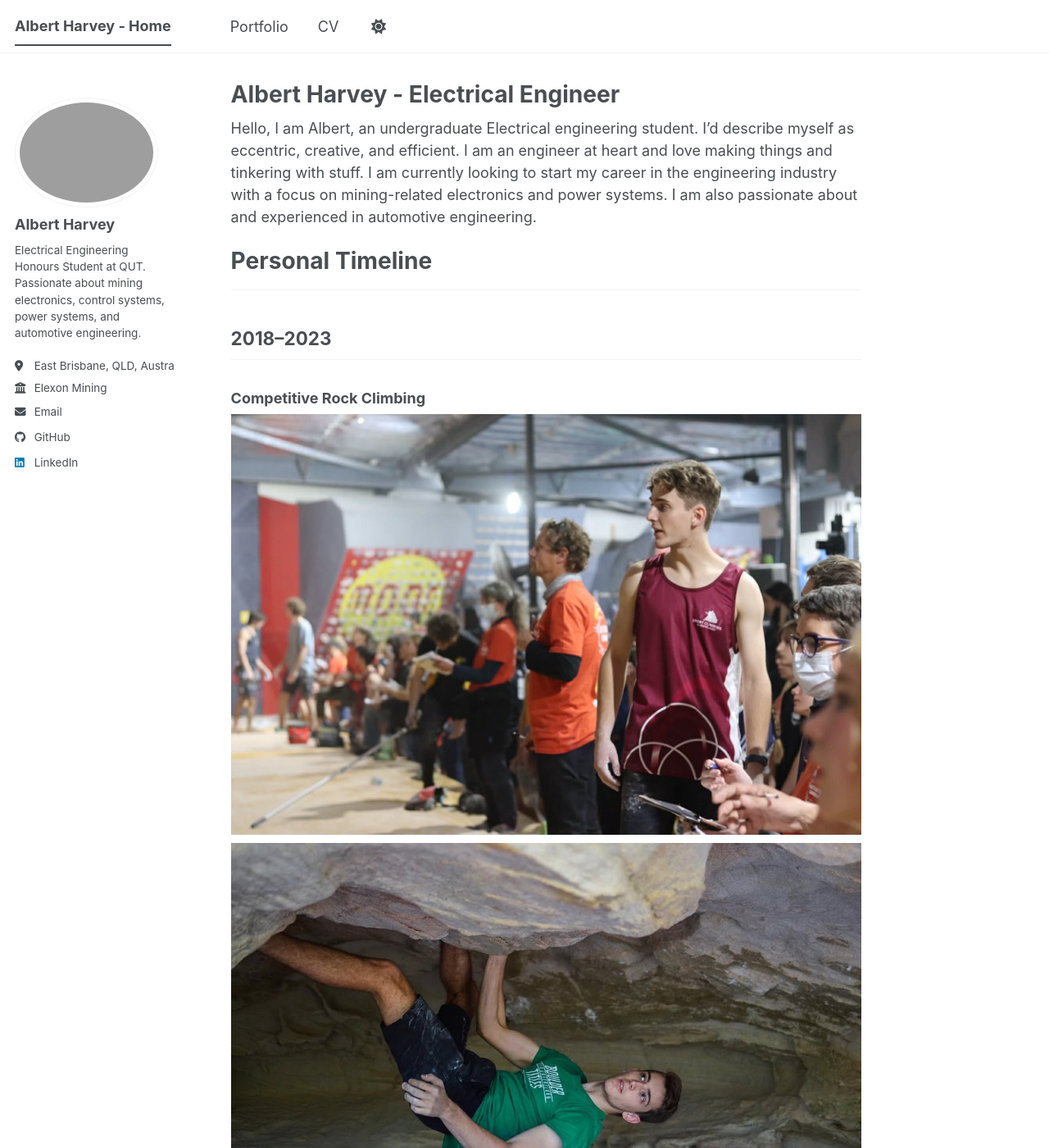
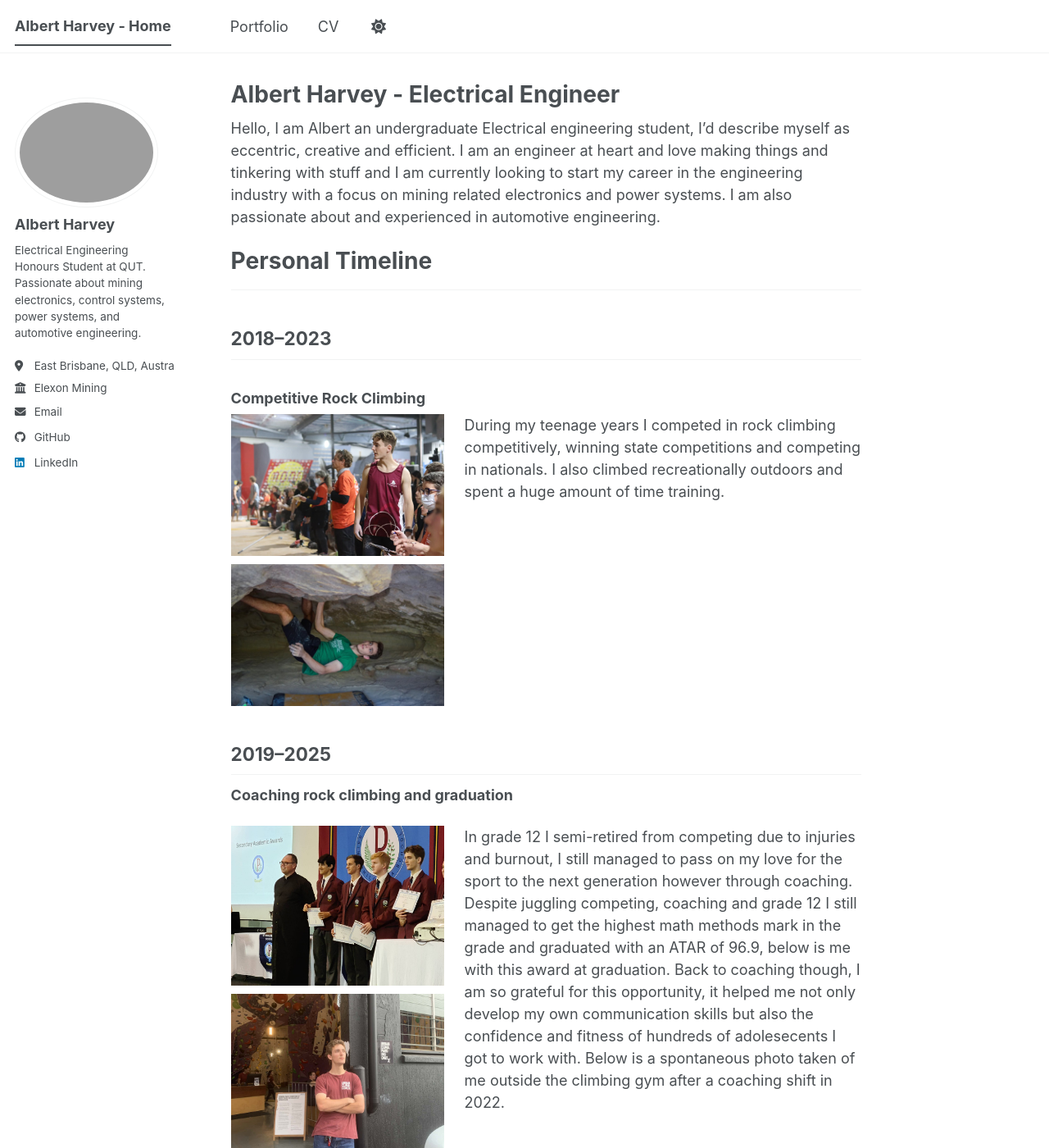
Before and after one commit to Albird-o/Albird-o.github.io, a Jekyll site: the page built from _pages/about.md, in a window 1280 px wide and 1400 px high. Shown: the whole window at 82% size. Built offline with Jekyll 4.4.1, drawn with Linux system fonts in a browser that asks for light colours; a script bundle is joined from its source files by our own code; library files that are not in the unit come from our copies; some of the changed text lies outside the part shown.

Commit message:
Committing copy paste state from like 15 commits ago

```diff
--- a/_pages/about.md
+++ b/_pages/about.md
@@ -6,81 +6,94 @@ redirect_from:
   - /about/
   - /about.html
 ---
-
-Hello, I am Albert, an undergraduate Electrical engineering student. I’d describe myself as eccentric, creative, and efficient. I am an engineer at heart and love making things and tinkering with stuff. I am currently looking to start my career in the engineering industry with a focus on mining-related electronics and power systems. I am also passionate about and experienced in automotive engineering.
-
+Hello, I am Albert an undergraduate Electrical engineering student, I’d describe myself as eccentric, creative
+and efficient. I am an engineer at heart and love making things and tinkering with stuff and I am currently
+looking to start my career in the engineering industry with a focus on mining related electronics and power
+systems. I am also passionate about and experienced in automotive engineering.
 # Personal Timeline
-
 ---
-
 ## 2018–2023
 
 ### Competitive Rock Climbing
-<div style="display:flex; flex-wrap:wrap; gap:25px; align-items:flex-start; margin-bottom:40px;">
 
-  <div style="flex:1; min-width:400px;">
-    <img src="/images/AlbertClimbingNationals2022.jpg" style="width:100%; max-width:100%; display:block; object-fit:cover; margin-bottom:10px;">
-    <img src="/images/UndergroundAlbertClimbing1.jpg" style="width:100%; max-width:100%; display:block; object-fit:cover; margin-bottom:10px;">
-  </div>
+<div style="display:flex; gap:25px; flex-wrap:wrap;">
 
-  <div style="flex:2; min-width:400px;">
-    During my teenage years I competed in rock climbing competitively, winning state competitions and competing in nationals.
-    I also climbed recreationally outdoors and spent a huge amount of time training.
-  </div>
+<div style="flex:1; min-width:260px;">
+<img src="/images/AlbertClimbingNationals2022.jpg" style="width:100%; margin-bottom:10px;">
+<img src="/images/UndergroundAlbertClimbing1.jpg" style="width:100%;">
+</div>
+
+<div style="flex:2; min-width:260px;">
+
+
+During my teenage years I competed in rock climbing competitively, winning state competitions and competing in nationals.
+
+I also climbed recreationally outdoors and spent a huge amount of time training.
 
 </div>
 
----
+</div>
 
 ## 2019–2025
 
 **Coaching rock climbing and graduation**
-<div style="display:flex; flex-wrap:wrap; gap:25px; align-items:flex-start; margin-bottom:40px;">
 
-  <div style="flex:1; min-width:400px;">
-    <img src="/images/GraduationMathsMethodsAward.jpg" style="width:100%; max-width:100%; display:block; object-fit:cover; margin-bottom:10px;">
-    <img src="/images/AlbertHarveyCoach.jpg" style="width:100%; max-width:100%; display:block; object-fit:cover; margin-bottom:10px;">
-  </div>
+<div style="display:flex; gap:25px; flex-wrap:wrap;">
 
-  <div style="flex:2; min-width:400px;">
-    In grade 12 I semi-retired from competing due to injuries and burnout, I still managed to pass on my love for the sport to the next generation through coaching. Despite juggling competing, coaching, and grade 12, I still managed to get the highest Math Methods mark in the grade and graduated with an ATAR of 96.9 — to the left is me with this award at graduation.
+<div style="flex:1; min-width:260px;">
+<img src="/images/GraduationMathsMethodsAward.jpg" style="width:100%; margin-bottom:10px;">
+<img src="/images/AlbertHarveyCoach.jpg" style="width:100%; margin-bottom:10px;">
+</div>
 
-    Back to coaching, I am so grateful for this opportunity; it helped me not only develop my own communication skills but also the confidence and fitness of hundreds of adolescents I got to work with. To the side you can see a spontaneous photo taken of me outside the climbing gym after a coaching shift in 2022.
-  </div>
+<div style="flex:2; min-width:260px;">
+
+
+In grade 12 I semi-retired from competing due to injuries and burnout, I still managed to pass on my love for the sport to the next generation however through coaching. Despite juggling competing, coaching and grade 12 I still managed to get the highest math methods mark in the grade and graduated with an ATAR of 96.9, below is me with this award at graduation.
+
+Back to coaching though, I am so grateful for this opportunity, it helped me not only develop my own communication skills but also the confidence and fitness of hundreds of adolesecents I got to work with. Below is a spontaneous photo taken of me outside the climbing gym after a coaching shift in 2022.
+
 
 </div>
 
----
+</div>
+
 
 ## 2022–2025
 
 **University, Cars, Motorbikes, and Teamwork**
-<div style="display:flex; flex-wrap:wrap; gap:25px; align-items:flex-start; margin-bottom:40px;">
 
-  <div style="flex:1; min-width:400px;">
-    <img src="/images/TeamworkGlenAnshdeep.png" style="width:100%; max-width:100%; display:block; object-fit:cover; margin-bottom:10px;">
-    <img src="/images/EngineRemoval.jpg" style="width:100%; max-width:100%; display:block; object-fit:cover; margin-bottom:10px;">
-  </div>
 
-  <div style="flex:2; min-width:400px;">
-    At QUT I began my electrical engineering degree and worked as hard as I could to get the best grades possible, socialised, expanded my clique, and learnt more than I could cope with. Below is an iconic photo of me and two friends perfecting our RF and telecommunications assignment right before the deadline.
+<div style="display:flex; gap:25px; flex-wrap:wrap;">
 
-    During my University years, I also became passionate about the automotive side of engineering. I tried to join the motorsport club but it wasn't for me; I instead found pleasure working on my own vehicles and starting my own car project.
-  </div>
+<div style="flex:1; min-width:260px;">
+<img src="/images/TeamworkGlenAnshdeep.png" style="width:100%; margin-bottom:10px;">
+<img src="/images/EngineRemoval.jpg" style="width:100%;">
+</div>
+
+<div style="flex:2; min-width:
+
+At QUT I began my electrical engineering degree and worked as hard as I could to get the best grades possible, socialised, expanded my clique and learnt more than I could cope with. Below is an Iconic photo of me and two friends perfecting our RF and telecommunications assignment right before the deadline.
+
+In my University years I also became passionate about the automotive side of engineering. I tried to join the motorsport club but it wasn't for me, I instead found pleasure working on my own vehicles and starting my own car project.
+
 
 </div>
 
----
+</div>
 
-## 2025–present
+
+## 2025-present
 
 **Electrical Engineering at QUT and ElexonMining**
 
-<div class="flex-row">
-  <div class="flex-image">
-    <img src="/images/ElexonTest.jpg">
-  </div>
-  <div class="flex-text">
-    Working toward my honours degree while gaining industry experience at <strong>Elexon Mining</strong>.
-  </div>
+
+<img src="/images/ElexonTest.jpg" style="width:100%; margin-bottom:10px;">
 </div>
+
+
+Working toward my honours degree while gaining industry experience at **Elexon Mining**.
+
+
+</div>
+
+</div>
```
